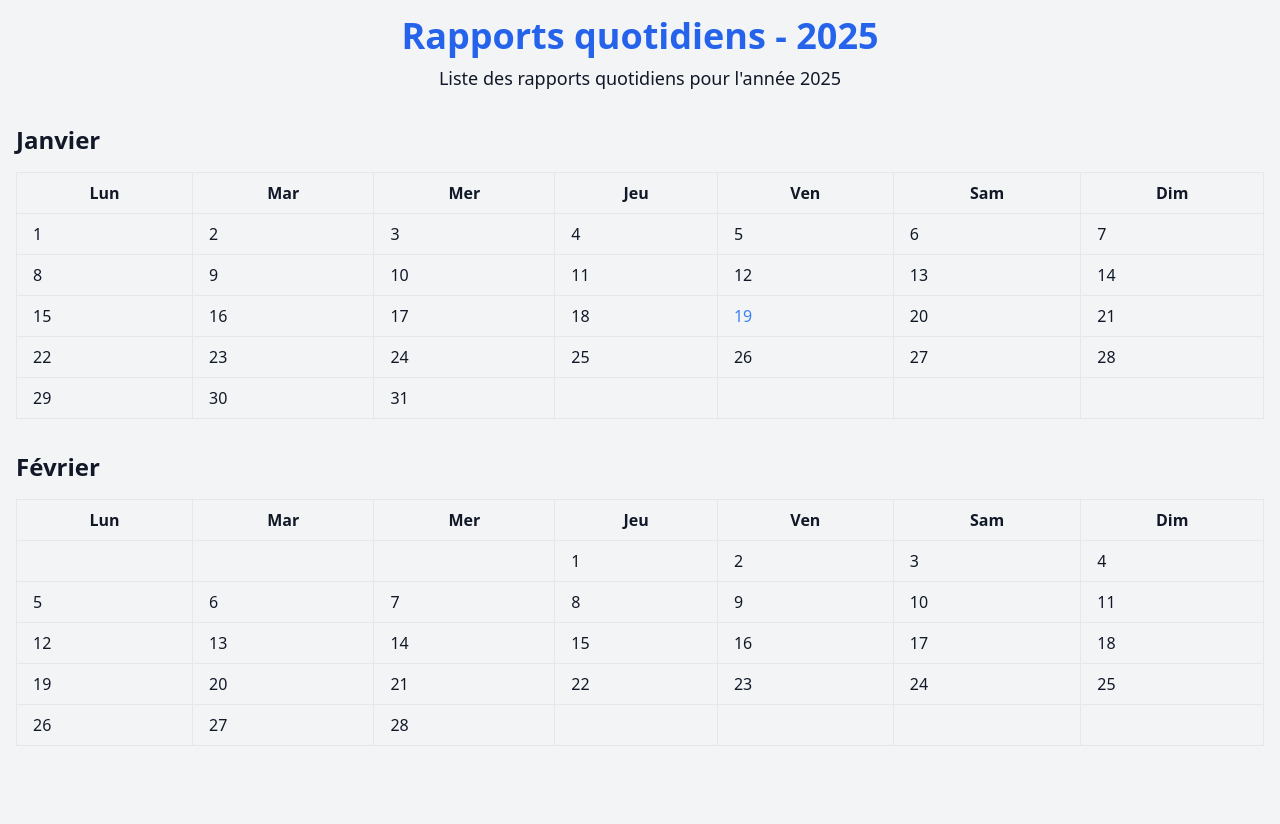
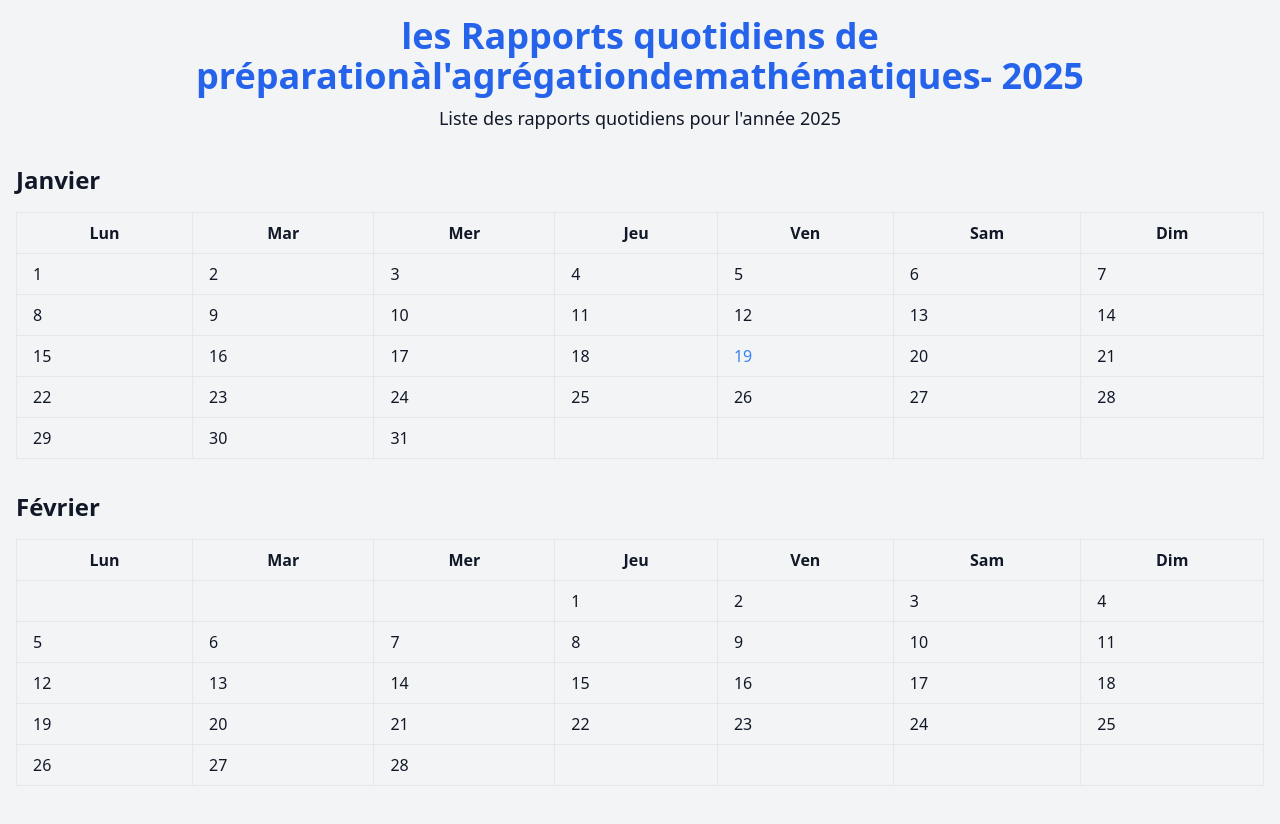
Before and after one commit to jawad1255/PAM, a plain HTML site: page index.html in a window 1280 px wide. Before the commit the page ends 800 px from the top, so only its background shows below. Drawn offline with nearby package versions, Linux system fonts and the light colour scheme.

Commit message:
Update index.html

```diff
--- a/index.html
+++ b/index.html
@@ -4,7 +4,7 @@
 <head>
     <meta charset="UTF-8">
     <meta name="viewport" content="width=device-width, initial-scale=1.0">
-    <title>Rapports quotidiens - 2025</title>
+    <title>les Rapports quotidiens de préparation àl'agrégationdemathématiques- 2025</title>
     <!-- Tailwind CSS CDN -->
     <script src="https://cdn.tailwindcss.com"></script>
 </head>
@@ -12,7 +12,7 @@
 <body class="bg-gray-100 text-gray-900 font-sans">
     <div class="container mx-auto p-4">
         <header class="text-center mb-8">
-            <h1 class="text-4xl font-bold text-blue-600">Rapports quotidiens - 2025</h1>
+            <h1 class="text-4xl font-bold text-blue-600">les Rapports quotidiens de préparationàl'agrégationdemathématiques- 2025</h1>
             <p class="mt-2 text-lg">Liste des rapports quotidiens pour l'année 2025</p>
         </header>
 
```
